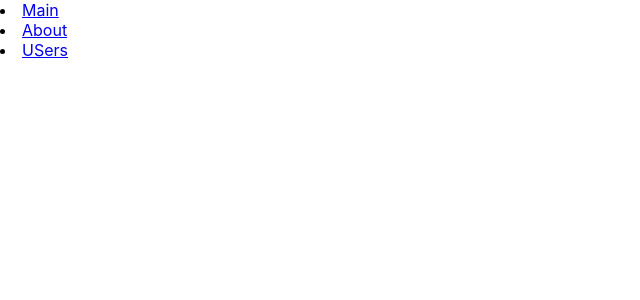
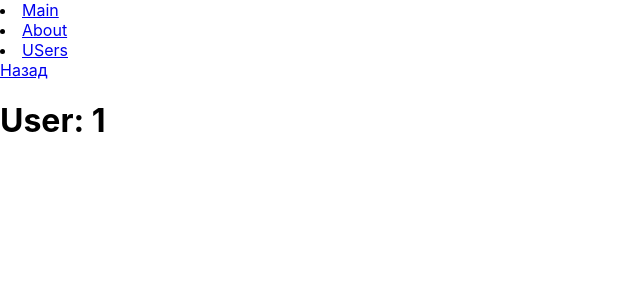
Before and after one commit to vikmillion/test, a React (Create React App) app: page /test/users/1 in a window 1280 px wide. Before the commit this address had no page. Shown: the top 300 px of the page, without its empty margins (0-640 px from the left). Built offline with nearby package versions, Linux system fonts and the light colour scheme.

Commit message:
added word test

```diff
--- a/src/App.js
+++ b/src/App.js
@@ -19,10 +19,10 @@ function App() {
           <li><Link to="/users">Users</Link> </li>
         </nav> */}
         <Routes>
-          <Route exact path="/" element={<Main />}></Route>
-          <Route path="/about" element={<About/>}></Route>
-          <Route exact path="/users" element={<Users/>}></Route>
-          <Route path="/users/:userName" element={<UserId/>}></Route>
+          <Route exact path="test/" element={<Main />}></Route>
+          <Route path="test/about" element={<About/>}></Route>
+          <Route exact path="test/users" element={<Users/>}></Route>
+          <Route path="test/users/:userName" element={<UserId/>}></Route>
           <Route element={< Error/>}></Route>
         </Routes>
       </Router>
```
